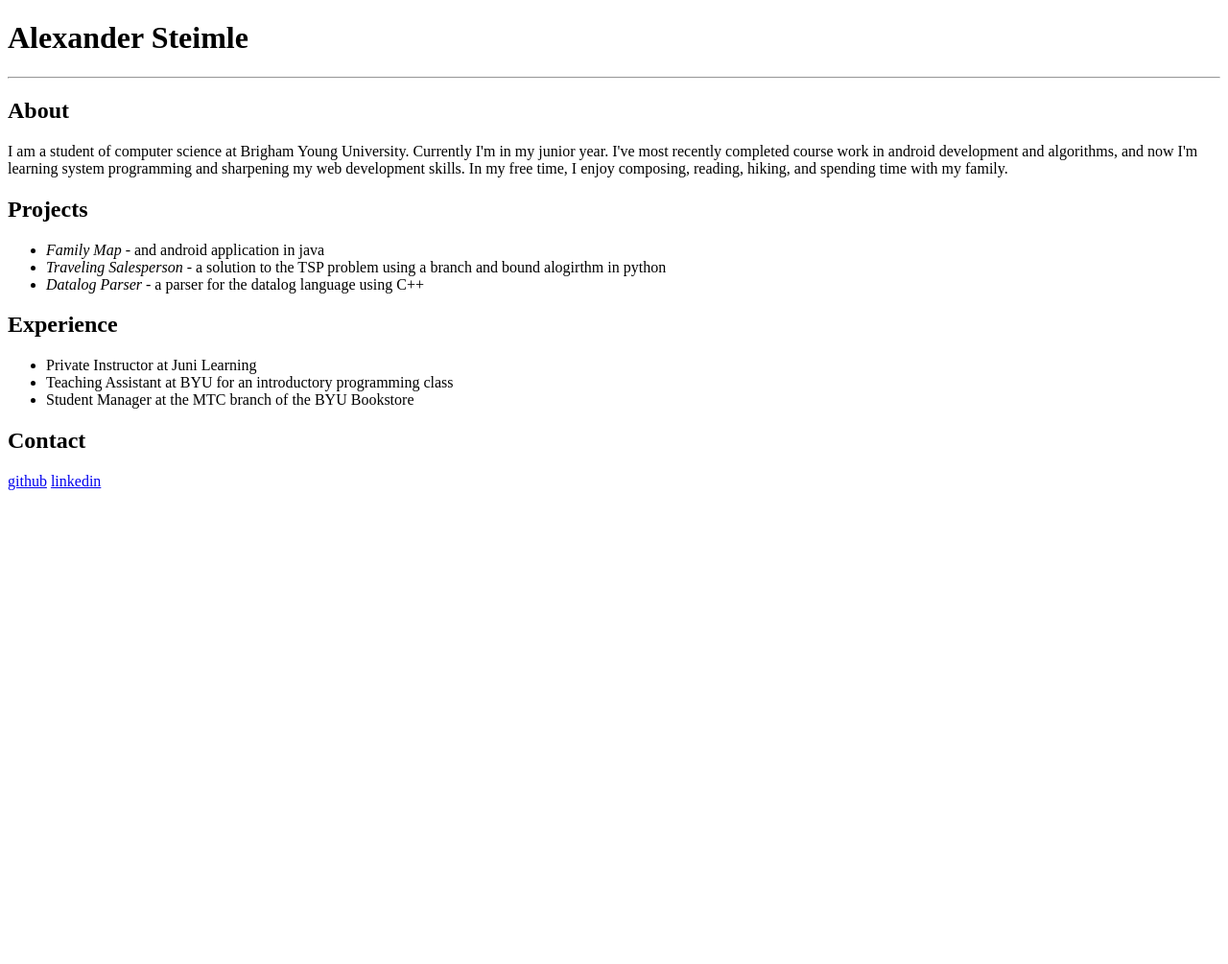
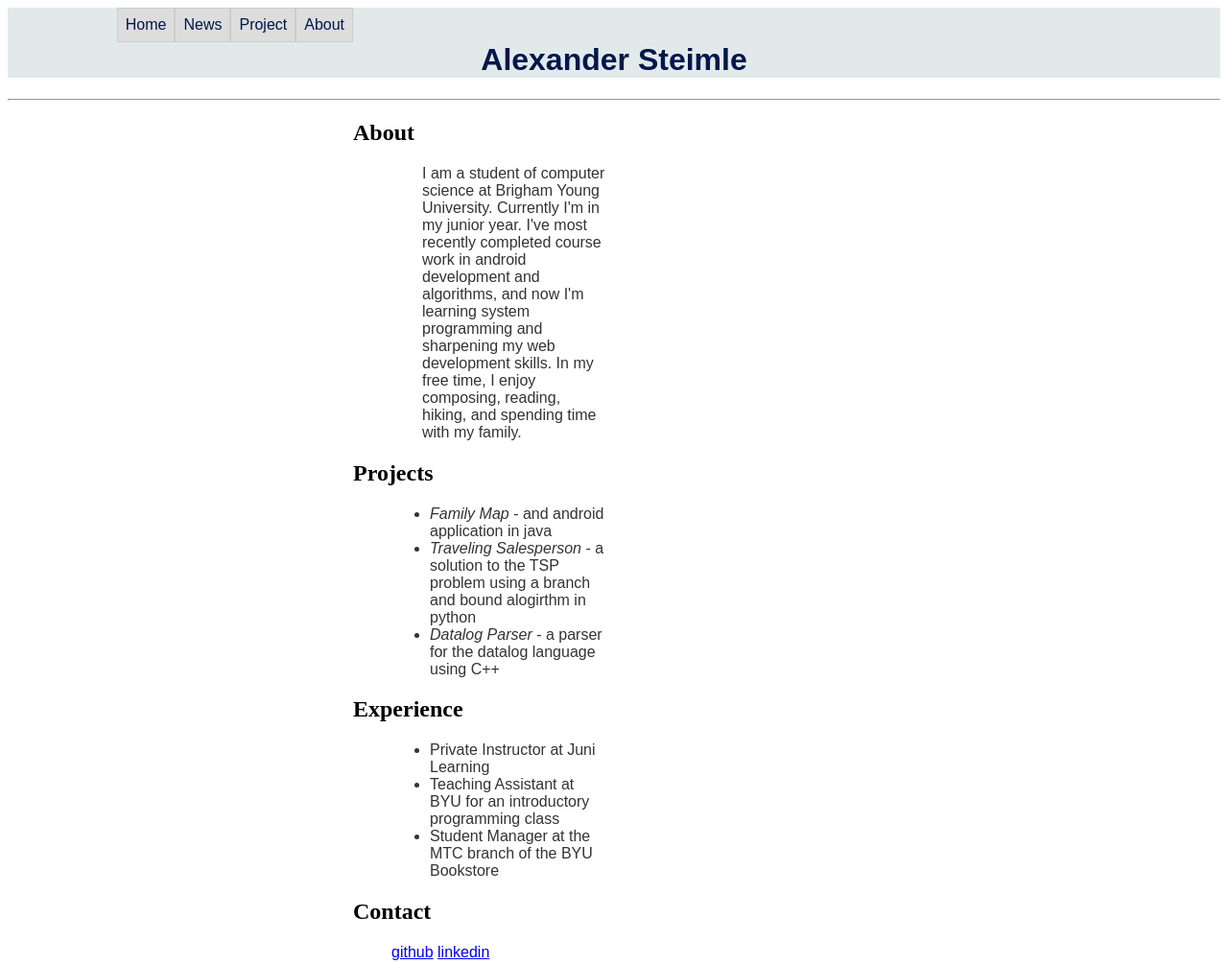
Before and after one commit to XanderTG/portfolio, a plain HTML site: page index.html in a window 1280 px wide. Shown: the whole page at 96% size. Before the commit the page ends 800 px from the top, so only its background shows below. Drawn offline with Linux system fonts and the light colour scheme.

Commit message:
Finished C1 project

```diff
--- a/index.html
+++ b/index.html
@@ -2,36 +2,49 @@
 <html lang="en" dir="ltr">
   <head>
     <meta charset="utf-8">
-    <title></title>
+    <title>Portfolio</title>
+    <link rel="stylesheet" href="/styles.css">
   </head>
   <body>
-    <h1>Alexander Steimle</h1>
+
+    <ul class="nav">
+      <li class="navli"><a class="navlink" href="#">Home</a></li>
+      <li class="navli"><a class="navlink" href="#">News</a></li>
+      <li class="navli"><a class="navlink" href="#">Project</a></li>
+      <li class="navli"><a class="navlink" href="#">About</a></li>
+    </ul>
+
+    <div id="name">
+      <h1>Alexander Steimle</h1>
+    </div>
 
     <hr>
 
     <h2>About</h2>
-      <p>I am a student of computer science at Brigham Young University. Currently I'm in my junior year. I've most
+      <p class="entry">I am a student of computer science at Brigham Young University. Currently I'm in my junior year. I've most
       recently completed course work in android development and algorithms, and now I'm learning system programming
       and sharpening my web development skills. In my free time, I enjoy composing, reading, hiking, and spending time with
       my family.</p>
 
     <h2>Projects</h2>
-      <ul>
+      <ul class="entry">
         <li><em>Family Map</em> - and android application in java</li>
         <li><em>Traveling Salesperson</em> - a solution to the TSP problem using a branch and bound alogirthm in python</li>
         <li><em>Datalog Parser</em> - a parser for the datalog language using C++</li>
       </ul>
 
     <h2>Experience</h2>
-      <ul>
+      <ul class="entry">
           <li>Private Instructor at Juni Learning</li>
           <li>Teaching Assistant at BYU for an introductory programming class</li>
           <li>Student Manager at the MTC branch of the BYU Bookstore</li>
       </ul>
 
     <h2>Contact</h2>
-      <a href="https://github.com/XanderTG">github</a>
-      <a href="https://www.linkedin.com/in/alexander-steimle-566072193/">linkedin</a>
+      <div class="entry">
+        <a href="https://github.com/XanderTG">github</a>
+        <a href="https://www.linkedin.com/in/alexander-steimle-566072193/">linkedin</a>
+      </div>
 
   </body>
 </html>
--- /dev/null
+++ b/styles.css
@@ -0,0 +1,47 @@
+h2 {
+  margin-left: 15em;
+}
+
+.entry {
+  color: #333333;
+  font-family: sans-serif;
+  margin-right: 40em;
+  margin-left: 25em;
+}
+
+p.entry {
+  margin-left: 27em;
+}
+
+.nav {
+  list-style-type: none;
+  margin: 0;
+  padding-left: 9%;
+}
+
+.navli {
+  display: inline;
+  float: left;
+  border: solid #cccccc 1px;
+}
+
+.navlink {
+  display: block;
+  padding: 8px;
+  background-color: #dddddd;
+  text-decoration: none;
+  color: #00174a;
+  font-family: sans-serif;
+}
+
+.navlink:hover {
+  color: white;
+}
+
+#name {
+  padding-top: 15px;
+  color: #00174a;
+  text-align: center;
+  background-color: #e1e9eb;
+  font-family: fantasy;
+}
```
